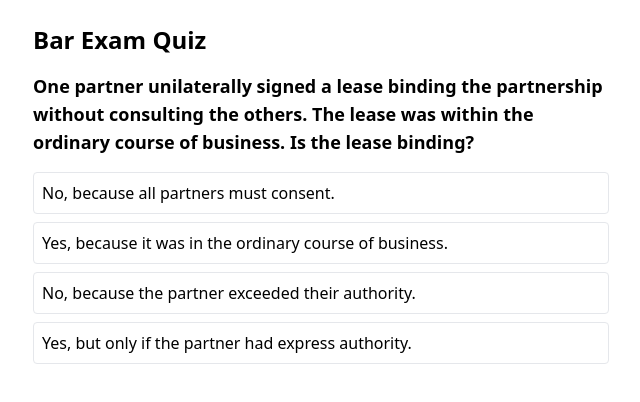
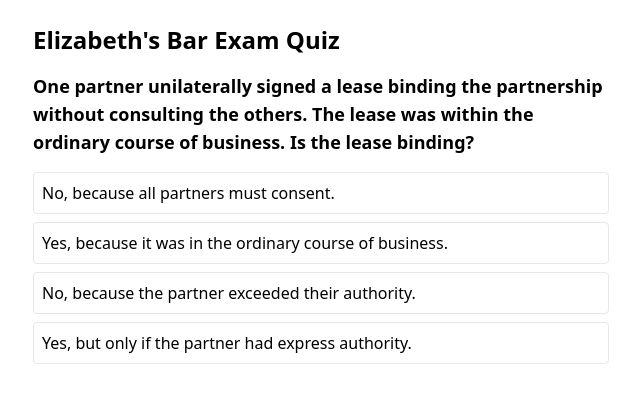
Before and after one commit to Underseconds/barexam, a React (Vite) app: page / in a window 1280 px wide. Shown: the top 402 px of the page, without its empty margins (319-959 px from the left). Built offline with nearby package versions, Linux system fonts and the light colour scheme; the HTML template or start-up script is replaced by a standard one.

Commit message:
Update App.jsx

```diff
--- a/src/App.jsx
+++ b/src/App.jsx
@@ -22,7 +22,7 @@
   return (
     <div className="min-h-screen p-6 bg-white text-black">
       <div className="max-w-xl mx-auto">
-        <h1 className="text-2xl font-bold mb-4">Bar Exam Quiz</h1>
+        <h1 className="text-2xl font-bold mb-4">Elizabeth's Bar Exam Quiz</h1>
         <h2 className="text-lg font-semibold mb-4">{question.question}</h2>
         <QuizCard question={question} selected={selected} handleAnswer={handleAnswer} />
         {showResult && (
```
